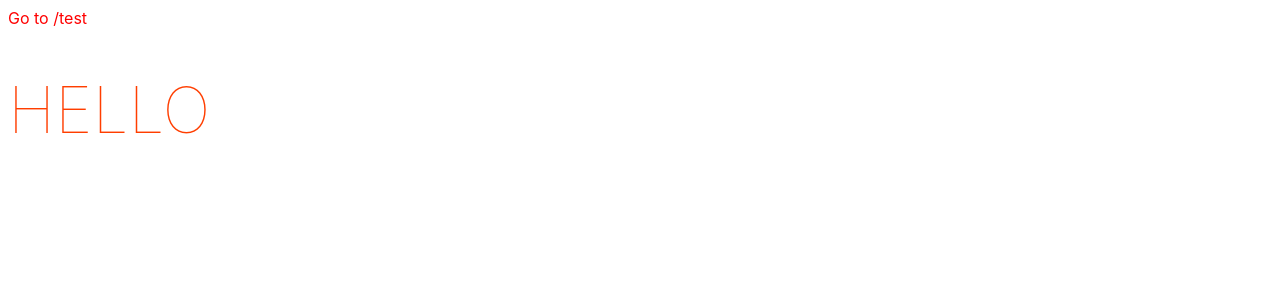
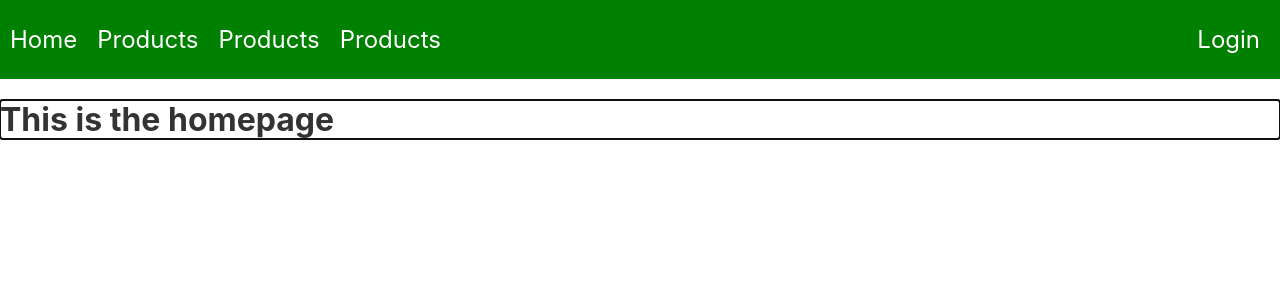
Before and after one commit to 752zombie/Node_Mandatory_2, a Svelte app in the folder client/: page / in a window 1280 px wide. Shown: the top 300 px of the page. Built offline with nearby package versions, Linux system fonts and the light colour scheme.

Commit message:
better styling of navbar

```diff
--- a/client/src/App.svelte
+++ b/client/src/App.svelte
@@ -1,23 +1,69 @@
 <script>
 	import { Router, Link, Route } from "svelte-navigator";
 	import Test from "./routes/Test.svelte";
+	import Home from "./routes/Home.svelte";
 </script>
 
 <Router>
-	<span class="link-wrapper">
-		<Link to="test" class="link">Go to /test</Link>
-	</span>
+	<nav class="link-wrapper">
+		<Link to="/" class="header-link space-between first-link">Home</Link>
+		<Link to="test" class="header-link space-between">Products</Link>
+		<Link to="test" class="header-link space-between">Products</Link>
+		<Link to="test" class="header-link align-left">Products</Link>
+		<Link to="login" class="header-link align-right">Login</Link>
+	</nav>
 
 	<Route path="test" component={Test} />
+	<Route path="/" component={Home} />
 </Router>
 
-<h1>Hello</h1>
 
 <style>
+	nav {
+		display: flex;
+		justify-content: center;
+	}
 
-	.link-wrapper :global(.link) {
-        color: red;
-    }
+	nav :global(.align-right) {
+		margin-left: auto;
+		margin-right: 20px;
+	}
+
+	nav :global(.align-left) {
+		margin-right: auto;
+	}
+
+	nav :global(.space-between) {
+		margin-right: 20px;
+	}
+
+	nav :global(.first-link) {
+		margin-left: 10px;
+	}
+
+	nav {
+		background-color: green;
+		padding-top: 25px;
+		padding-bottom: 25px;
+	}
+
+
+
+	nav :global(.header-link) {
+		text-decoration: none;
+		color: white;
+		font-size: x-large;
+	}
+
+	nav :global(.header-link:hover) {
+		text-decoration: underline;
+	}
+
+	:global(body) {
+		margin: 0px;
+		padding: 0px;
+	}
+
 
 	main {
 		text-align: center;
@@ -26,13 +72,6 @@
 		margin: 0 auto;
 	}
 
-	h1 {
-		color: #ff3e00;
-		text-transform: uppercase;
-		font-size: 4em;
-		font-weight: 100;
-	}
-
 	@media (min-width: 640px) {
 		main {
 			max-width: none;
--- /dev/null
+++ b/client/src/routes/Home.svelte
@@ -0,0 +1 @@
+<h1>This is the homepage</h1>
```
